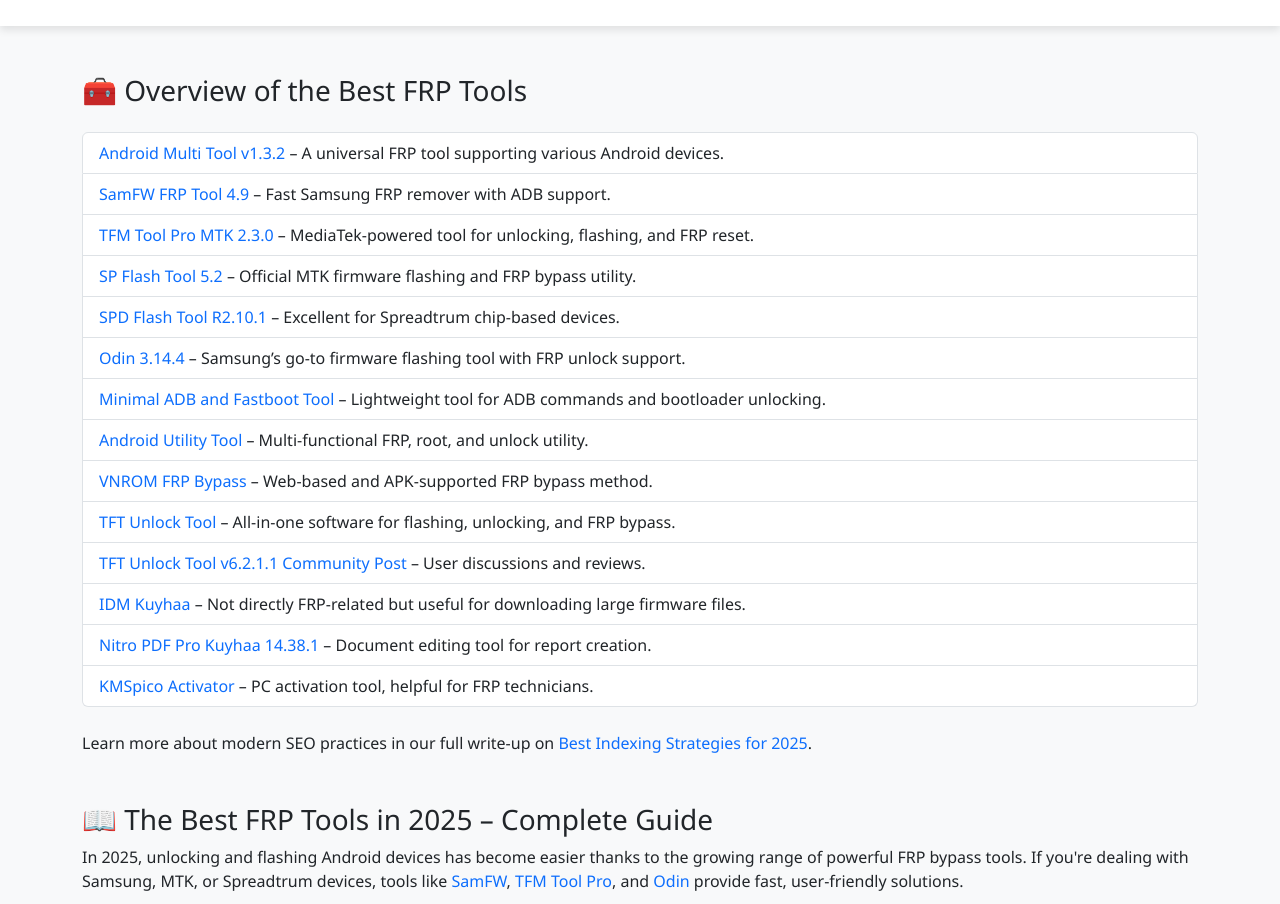
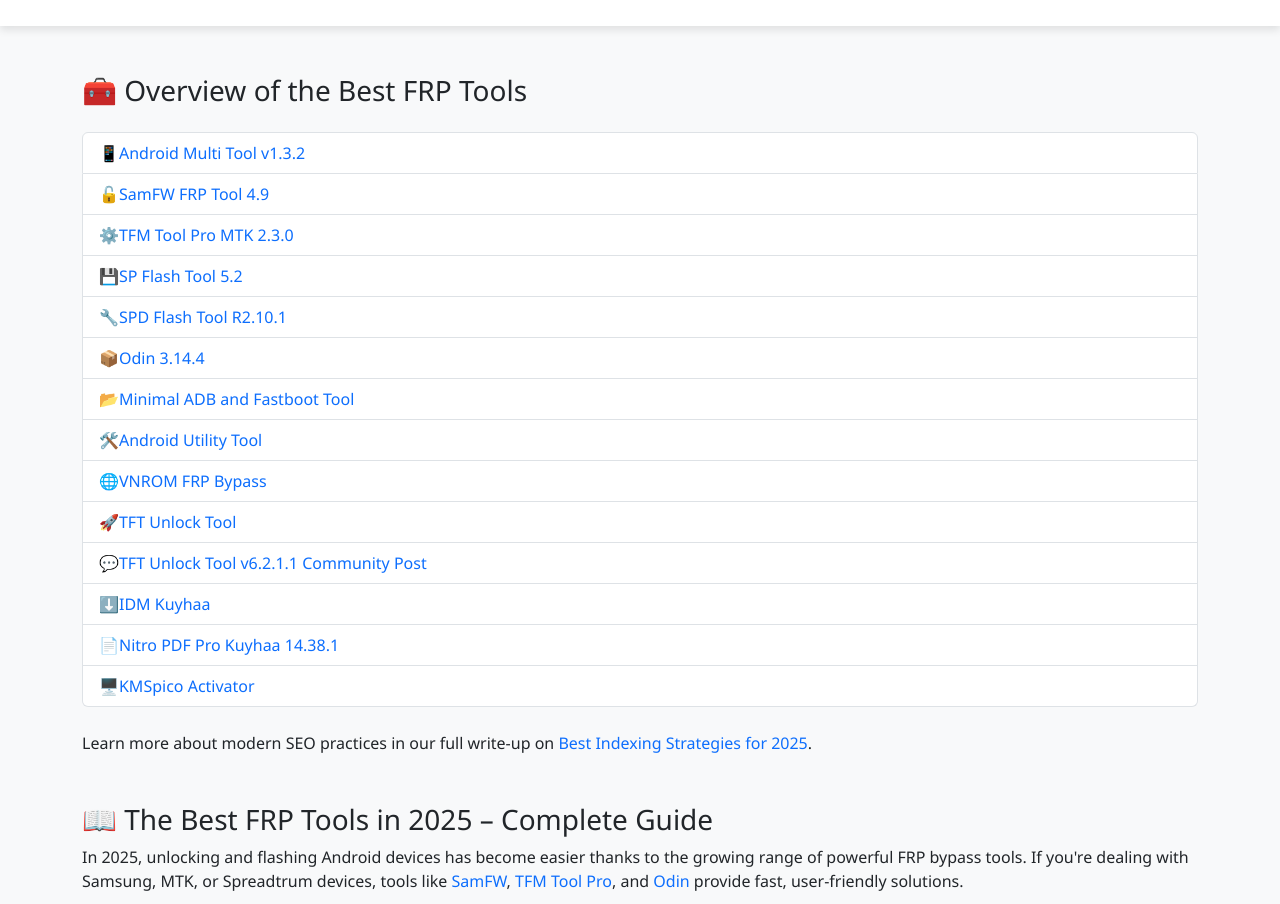
Before and after one commit to firangi4/bestfrptools.github.io, a plain HTML site: page index.html in a window 1280 px wide. Shown: the part 380-1284 px from the top of the page. Drawn offline with nearby package versions, Linux system fonts and the light colour scheme.

Commit message:
index.html

```diff
--- a/index.html
+++ b/index.html
@@ -28,6 +28,9 @@
     a {
       text-decoration: none;
     }
+    .emoji-link::before {
+      margin-right: 0.5rem;
+    }
   </style>
 </head>
 <body>
@@ -47,20 +50,20 @@
   <section class="container my-5">
     <h3 class="mb-4">🧰 Overview of the Best FRP Tools</h3>
     <ul class="list-group">
-      <li class="list-group-item"><a href="https://github.com/android-multi-tool-v1-3-2-donlod" target="_blank">Android Multi Tool v1.3.2</a> – A universal FRP tool supporting various Android devices.</li>
-      <li class="list-group-item"><a href="https://github.com/samfw-frp-tool-4-9-dowlod" target="_blank">SamFW FRP Tool 4.9</a> – Fast Samsung FRP remover with ADB support.</li>
-      <li class="list-group-item"><a href="https://github.com/tfm-tool-pro-mtk-2-3-0" target="_blank">TFM Tool Pro MTK 2.3.0</a> – MediaTek-powered tool for unlocking, flashing, and FRP reset.</li>
-      <li class="list-group-item"><a href="https://github.com/sp-flash-tool-5-2" target="_blank">SP Flash Tool 5.2</a> – Official MTK firmware flashing and FRP bypass utility.</li>
-      <li class="list-group-item"><a href="https://github.com/SPD-Flash-Tool-R2-10-1-donload" target="_blank">SPD Flash Tool R2.10.1</a> – Excellent for Spreadtrum chip-based devices.</li>
-      <li class="list-group-item"><a href="https://github.com/odin-3-14-4-tool" target="_blank">Odin 3.14.4</a> – Samsung’s go-to firmware flashing tool with FRP unlock support.</li>
-      <li class="list-group-item"><a href="https://github.com/minimal-adb-fastboot-tool-donload" target="_blank">Minimal ADB and Fastboot Tool</a> – Lightweight tool for ADB commands and bootloader unlocking.</li>
-      <li class="list-group-item"><a href="https://github.com/android-utility-tool-dowlod" target="_blank">Android Utility Tool</a> – Multi-functional FRP, root, and unlock utility.</li>
-      <li class="list-group-item"><a href="https://github.com/vnrom-bypass-frp" target="_blank">VNROM FRP Bypass</a> – Web-based and APK-supported FRP bypass method.</li>
-      <li class="list-group-item"><a href="https://github.com/tft-unlock-tool-donlod" target="_blank">TFT Unlock Tool</a> – All-in-one software for flashing, unlocking, and FRP bypass.</li>
-      <li class="list-group-item"><a href="https://community.brave.com/t/tft-unlock-tool-v6-2-1-1-setup-latest-2025-free-download/616911" target="_blank">TFT Unlock Tool v6.2.1.1 Community Post</a> – User discussions and reviews.</li>
-      <li class="list-group-item"><a href="https://github.com/idm-kuyhaa-dowlod" target="_blank">IDM Kuyhaa</a> – Not directly FRP-related but useful for downloading large firmware files.</li>
-      <li class="list-group-item"><a href="https://github.com/nitro-pdf-pro-kuyhaa-14-38-1" target="_blank">Nitro PDF Pro Kuyhaa 14.38.1</a> – Document editing tool for report creation.</li>
-      <li class="list-group-item"><a href="https://github.com/kmspico-activator-donload" target="_blank">KMSpico Activator</a> – PC activation tool, helpful for FRP technicians.</li>
+      <li class="list-group-item"><span class="emoji-link">📱</span><a href="https://github.com/android-multi-tool-v1-3-2-donlod" target="_blank">Android Multi Tool v1.3.2</a></li>
+      <li class="list-group-item"><span class="emoji-link">🔓</span><a href="https://github.com/samfw-frp-tool-4-9-dowlod" target="_blank">SamFW FRP Tool 4.9</a></li>
+      <li class="list-group-item"><span class="emoji-link">⚙️</span><a href="https://github.com/tfm-tool-pro-mtk-2-3-0" target="_blank">TFM Tool Pro MTK 2.3.0</a></li>
+      <li class="list-group-item"><span class="emoji-link">💾</span><a href="https://github.com/sp-flash-tool-5-2" target="_blank">SP Flash Tool 5.2</a></li>
+      <li class="list-group-item"><span class="emoji-link">🔧</span><a href="https://github.com/SPD-Flash-Tool-R2-10-1-donload" target="_blank">SPD Flash Tool R2.10.1</a></li>
+      <li class="list-group-item"><span class="emoji-link">📦</span><a href="https://github.com/odin-3-14-4-tool" target="_blank">Odin 3.14.4</a></li>
+      <li class="list-group-item"><span class="emoji-link">📂</span><a href="https://github.com/minimal-adb-fastboot-tool-donload" target="_blank">Minimal ADB and Fastboot Tool</a></li>
+      <li class="list-group-item"><span class="emoji-link">🛠️</span><a href="https://github.com/android-utility-tool-dowlod" target="_blank">Android Utility Tool</a></li>
+      <li class="list-group-item"><span class="emoji-link">🌐</span><a href="https://github.com/vnrom-bypass-frp" target="_blank">VNROM FRP Bypass</a></li>
+      <li class="list-group-item"><span class="emoji-link">🚀</span><a href="https://github.com/tft-unlock-tool-donlod" target="_blank">TFT Unlock Tool</a></li>
+      <li class="list-group-item"><span class="emoji-link">💬</span><a href="https://community.brave.com/t/tft-unlock-tool-v6-2-1-1-setup-latest-2025-free-download/616911" target="_blank">TFT Unlock Tool v6.2.1.1 Community Post</a></li>
+      <li class="list-group-item"><span class="emoji-link">⬇️</span><a href="https://github.com/idm-kuyhaa-dowlod" target="_blank">IDM Kuyhaa</a></li>
+      <li class="list-group-item"><span class="emoji-link">📄</span><a href="https://github.com/nitro-pdf-pro-kuyhaa-14-38-1" target="_blank">Nitro PDF Pro Kuyhaa 14.38.1</a></li>
+      <li class="list-group-item"><span class="emoji-link">🖥️</span><a href="https://github.com/kmspico-activator-donload" target="_blank">KMSpico Activator</a></li>
     </ul>
     <p class="mt-4">
       Learn more about modern SEO practices in our full write-up on <a href="https://medium.com/@Bestbacklinkmethods2025/2025-best-indexing-strategies-for-seo-d42ed325f655" target="_blank">Best Indexing Strategies for 2025</a>.
```
